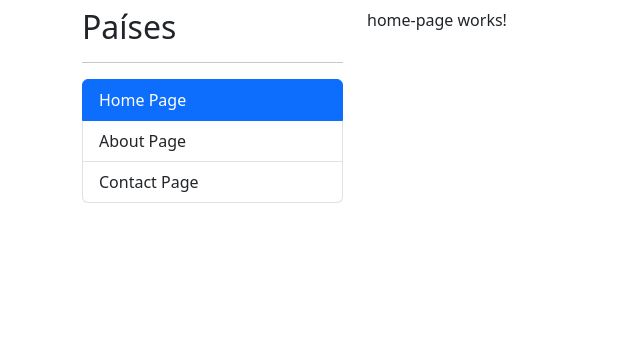
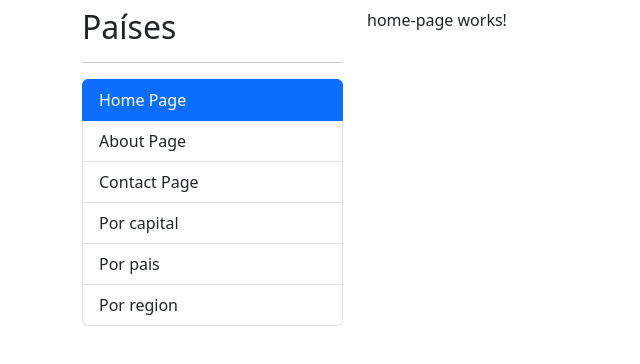
Before and after one commit to CinTutuDev/CountryApp, an Angular app: page / in a window 1280 px wide. Shown: the top 364 px of the page, without its empty margins (0-640 px from the left). Built offline with nearby package versions, Linux system fonts and the light colour scheme.

Commit message:
♻️ LazyLoad(carga perezosa)

```diff
--- a/src/app/app-roting.module.ts
+++ b/src/app/app-roting.module.ts
@@ -20,7 +20,8 @@
   },
   {
     path: 'countries',
-    component: ContactPageComponent,
+    loadChildren: () =>
+      import('./countries/countries.module').then((m) => m.CountriesModule),
   },
   {
     path: '**',
--- a/src/app/shared/components/sidebar/sidebar.component.html
+++ b/src/app/shared/components/sidebar/sidebar.component.html
@@ -11,4 +11,14 @@
   <li routerLink="contact" routerLinkActive="active" class="list-group-item">
     Contact Page
   </li>
+  <li routerLink="countries/by-capital" routerLinkActive="active" class="list-group-item">
+    Por capital
+  </li>
+  <li routerLink="countries/by-country" routerLinkActive="active" class="list-group-item">
+    Por pais
+  </li>
+  <li routerLink="countries/by-region" routerLinkActive="active" class="list-group-item">
+    Por region
+  </li>
+
 </ul>
```
